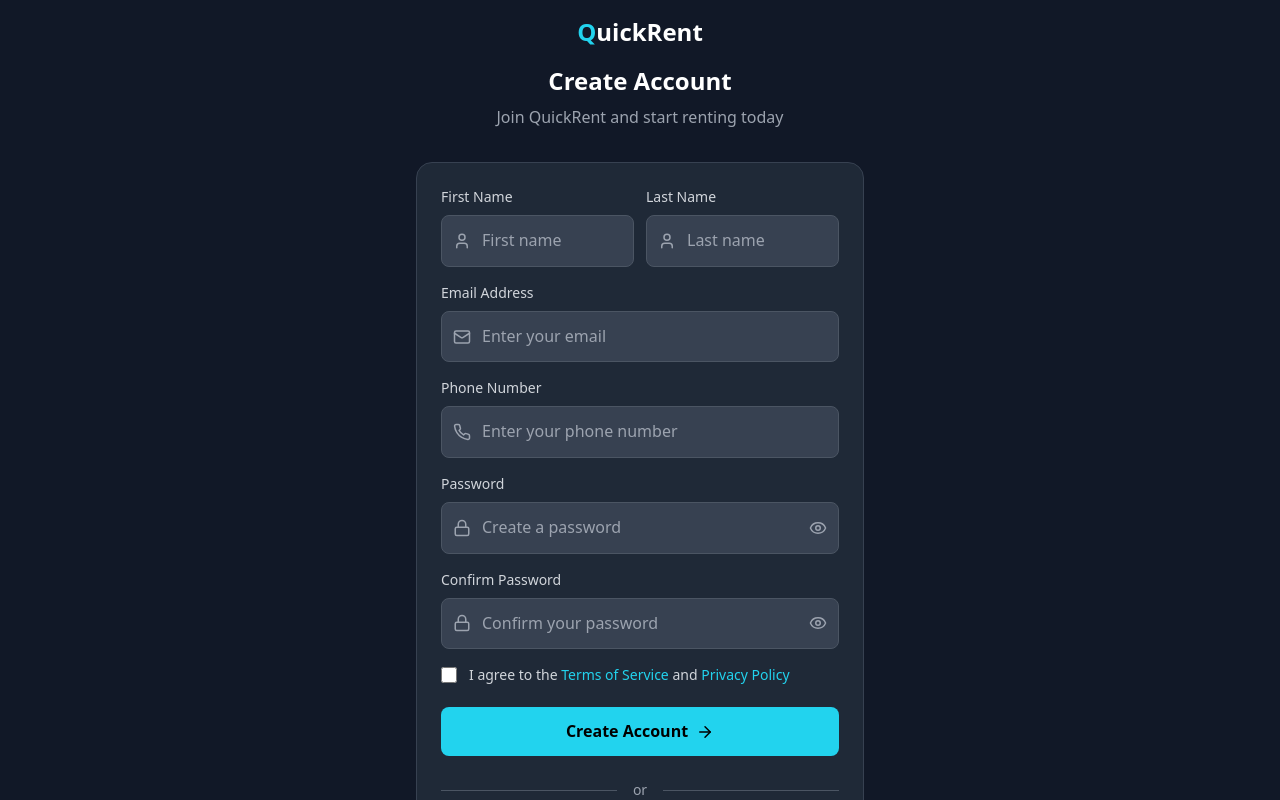
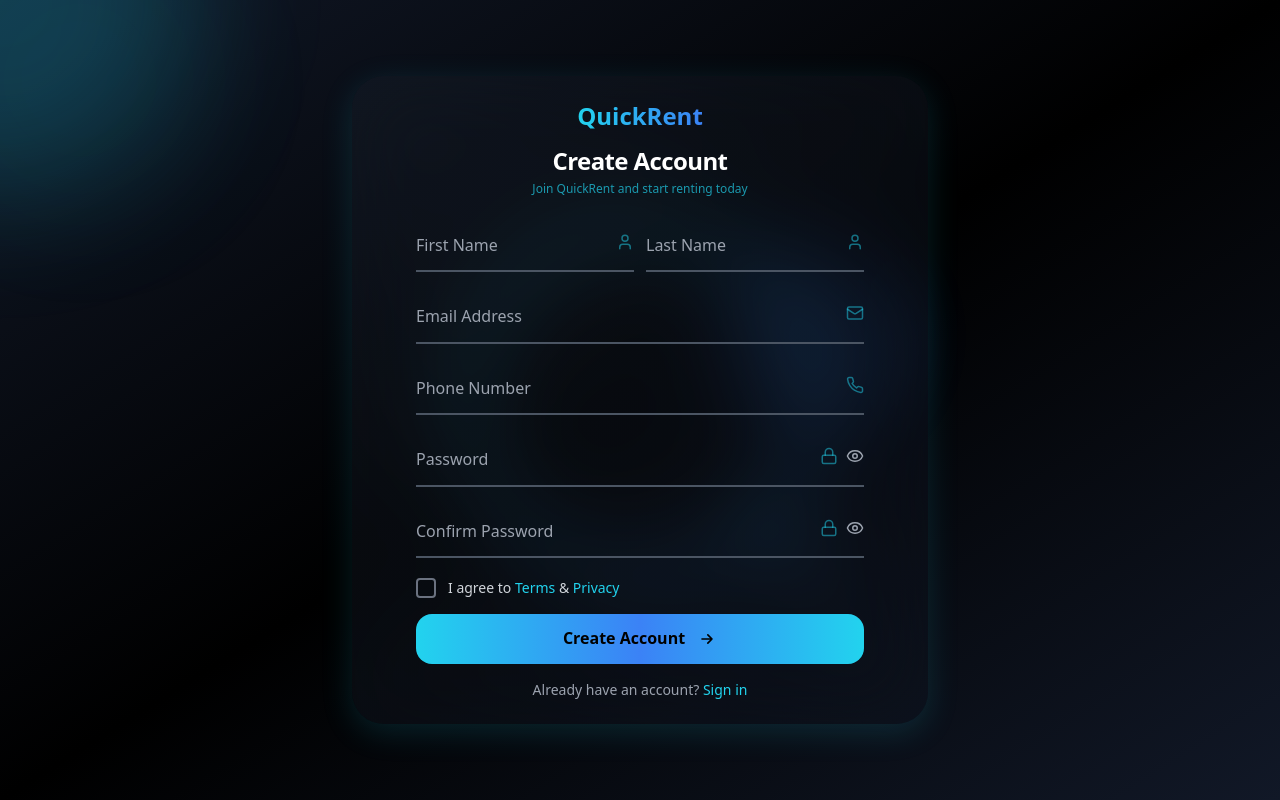
Before and after one commit to SreenandhaVR/QuickRent, a Next.js app: page /register in a window 1280 px wide. Shown: the top 800 px of the page. Built offline with nearby package versions, Linux system fonts and the light colour scheme.

Commit message:
Changed Ui of Register page

```diff
--- a/src/app/register/page.js
+++ b/src/app/register/page.js
@@ -1,9 +1,11 @@
 'use client';
-import { useState } from 'react';
+import { useState, useEffect } from 'react';
 import Link from 'next/link';
-import { Eye, EyeOff, Mail, Lock, User, Phone, ArrowRight, Check } from 'lucide-react';
+import { Eye, EyeOff, Mail, Lock, User, Phone } from 'lucide-react';
+import { useLoading } from '@/contexts/LoadingContext';
 
 export default function Register() {
+  const { loading, setLoading } = useLoading();
   const [formData, setFormData] = useState({
     firstName: '',
     lastName: '',
@@ -16,6 +18,15 @@ export default function Register() {
   const [showConfirmPassword, setShowConfirmPassword] = useState(false);
   const [agreeToTerms, setAgreeToTerms] = useState(false);
   const [passwordStrength, setPasswordStrength] = useState(0);
+  const [mousePosition, setMousePosition] = useState({ x: 0, y: 0 });
+
+  useEffect(() => {
+    const handleMouseMove = (e) => {
+      setMousePosition({ x: e.clientX, y: e.clientY });
+    };
+    window.addEventListener('mousemove', handleMouseMove);
+    return () => window.removeEventListener('mousemove', handleMouseMove);
+  }, []);
 
   const handleInputChange = (e) => {
     const { name, value } = e.target;
@@ -59,6 +70,7 @@ export default function Register() {
       return;
     }
 
+    setLoading(true);
     try {
       const response = await fetch('/api/auth/register', {
         method: 'POST',
@@ -73,165 +85,202 @@ export default function Register() {
         window.location.href = '/onboarding';
       } else {
         alert(data.error || 'Registration failed');
+        setLoading(false);
       }
     } catch (error) {
       alert('Registration failed');
+      setLoading(false);
     }
   };
 
   return (
-    <div className="min-h-screen bg-gray-900 flex items-center justify-center p-4">
-      <div className="w-full max-w-md">
+    <div className="h-screen bg-gradient-to-br from-gray-900 via-black to-gray-900 flex items-center justify-center p-4 relative overflow-hidden">
+      {/* Mouse Follower Glow */}
+      <div
+        className="absolute w-96 h-96 bg-cyan-400/20 rounded-full blur-3xl pointer-events-none transition-all duration-[3500ms] ease-out"
+        style={{
+          left: mousePosition.x - 192,
+          top: mousePosition.y - 192,
+        }}
+      ></div>
+
+      {/* Animated Background */}
+      <div className="absolute inset-0 opacity-20">
+        <div className="absolute top-20 left-20 w-72 h-72 bg-cyan-400 rounded-full blur-3xl animate-pulse"></div>
+        <div className="absolute bottom-20 right-20 w-96 h-96 bg-blue-500 rounded-full blur-3xl animate-pulse" style={{animationDelay: '1s'}}></div>
+      </div>
+
+      {/* Large Q Shape Container */}
+      <div className="relative z-10 w-full max-w-xl">
+        {/* Giant Q Background */}
+        <div className="absolute inset-0 flex items-center justify-center">
+          <svg viewBox="0 0 200 200" className="w-full h-full opacity-30">
+            <defs>
+              <linearGradient id="qGradient" x1="0%" y1="0%" x2="100%" y2="100%">
+                <stop offset="0%" style={{stopColor: '#22d3ee', stopOpacity: 0.6}} />
+                <stop offset="100%" style={{stopColor: '#3b82f6', stopOpacity: 0.6}} />
+              </linearGradient>
+            </defs>
+            <circle cx="100" cy="100" r="60" fill="none" stroke="url(#qGradient)" strokeWidth="12"/>
+            <line x1="140" y1="140" x2="160" y2="160" stroke="url(#qGradient)" strokeWidth="12" strokeLinecap="round"/>
+          </svg>
+        </div>
+
+        {/* Register Form Container */}
+        <div className="relative backdrop-blur-2xl bg-gradient-to-br from-gray-800/30 to-gray-900/30 rounded-[2rem] p-6 shadow-[0_8px_32px_0_rgba(34,211,238,0.15)] hover:shadow-[0_8px_48px_0_rgba(34,211,238,0.25)] transition-all duration-[1000ms] ease-in-out">
           {/* Logo */}
-        <div className="text-center mb-8">
-          <Link href="/" className="inline-block mb-4">
-            <span className="text-2xl font-bold text-white">
-              <span className="text-cyan-400">Q</span>uickRent
+          <div className="text-center mb-6">
+            <Link href="/" className="inline-block mb-3" aria-label="Go to QuickRent homepage">
+              <span className="text-2xl font-bold bg-gradient-to-r from-cyan-400 to-blue-500 bg-clip-text text-transparent">
+                QuickRent
               </span>
             </Link>
-          <h1 className="text-2xl font-bold text-white mb-2">Create Account</h1>
-          <p className="text-gray-400">Join QuickRent and start renting today</p>
+            <h1 className="text-2xl font-bold text-white mb-1 tracking-tight">Create Account</h1>
+            <p className="text-cyan-400/70 text-xs">Join QuickRent and start renting today</p>
           </div>
 
-        {/* Registration Form */}
-        <div className="bg-gray-800 rounded-2xl p-6 border border-gray-700">
-          <form onSubmit={handleSubmit} className="space-y-4">
-            {/* Name Fields */}
-            <div className="grid grid-cols-2 gap-3">
-              <div>
-                <label className="block text-sm font-medium text-gray-300 mb-2">
-                  First Name
-                </label>
+        <div className="max-w-md mx-auto">
+          <form onSubmit={handleSubmit}>
+            <div className="grid grid-cols-2 gap-3 mb-5">
               <div className="relative">
-                  <User className="absolute left-3 top-1/2 transform -translate-y-1/2 text-gray-400" size={18} />
                 <input
                   type="text"
                   name="firstName"
                   value={formData.firstName}
                   onChange={handleInputChange}
-                    className="w-full pl-10 pr-4 py-3 bg-gray-700 border border-gray-600 rounded-lg text-white placeholder-gray-400 focus:outline-none focus:ring-2 focus:ring-cyan-400 focus:border-transparent"
-                    placeholder="First name"
+                  className="w-full bg-transparent border-0 border-b-2 border-gray-600 py-3 text-cyan-400 placeholder-transparent focus:outline-none focus:border-cyan-400 transition-all duration-500 peer"
+                  placeholder="First Name"
+                  id="firstName"
+                  autoComplete="given-name"
+                  aria-label="First Name"
                   required
                 />
+                <label htmlFor="firstName" className="absolute left-0 -top-3.5 text-gray-400 text-sm transition-all peer-placeholder-shown:text-base peer-placeholder-shown:text-gray-400 peer-placeholder-shown:top-3 peer-focus:-top-3.5 peer-focus:text-cyan-400 peer-focus:text-sm">
+                  First Name
+                </label>
+                <User className="absolute right-0 top-3 text-cyan-400/50" size={18} aria-hidden="true" />
               </div>
-              </div>
-              <div>
-                <label className="block text-sm font-medium text-gray-300 mb-2">
-                  Last Name
-                </label>
               <div className="relative">
-                  <User className="absolute left-3 top-1/2 transform -translate-y-1/2 text-gray-400" size={18} />
                 <input
                   type="text"
                   name="lastName"
                   value={formData.lastName}
                   onChange={handleInputChange}
-                    className="w-full pl-10 pr-4 py-3 bg-gray-700 border border-gray-600 rounded-lg text-white placeholder-gray-400 focus:outline-none focus:ring-2 focus:ring-cyan-400 focus:border-transparent"
-                    placeholder="Last name"
+                  className="w-full bg-transparent border-0 border-b-2 border-gray-600 py-3 text-cyan-400 placeholder-transparent focus:outline-none focus:border-cyan-400 transition-all duration-500 peer"
+                  placeholder="Last Name"
+                  id="lastName"
+                  autoComplete="family-name"
+                  aria-label="Last Name"
                   required
                 />
-                </div>
+                <label htmlFor="lastName" className="absolute left-0 -top-3.5 text-gray-400 text-sm transition-all peer-placeholder-shown:text-base peer-placeholder-shown:text-gray-400 peer-placeholder-shown:top-3 peer-focus:-top-3.5 peer-focus:text-cyan-400 peer-focus:text-sm">
+                  Last Name
+                </label>
+                <User className="absolute right-0 top-3 text-cyan-400/50" size={18} aria-hidden="true" />
               </div>
             </div>
 
-            {/* Email Field */}
-            <div>
-              <label className="block text-sm font-medium text-gray-300 mb-2">
-                Email Address
-              </label>
-              <div className="relative">
-                <Mail className="absolute left-3 top-1/2 transform -translate-y-1/2 text-gray-400" size={18} />
+            <div className="relative mb-5">
               <input
                 type="email"
                 name="email"
                 value={formData.email}
                 onChange={handleInputChange}
-                  className="w-full pl-10 pr-4 py-3 bg-gray-700 border border-gray-600 rounded-lg text-white placeholder-gray-400 focus:outline-none focus:ring-2 focus:ring-cyan-400 focus:border-transparent"
-                  placeholder="Enter your email"
+                className="w-full bg-transparent border-0 border-b-2 border-gray-600 py-3 text-cyan-400 placeholder-transparent focus:outline-none focus:border-cyan-400 transition-all duration-500 peer"
+                placeholder="Email Address"
+                id="email"
+                autoComplete="email"
+                aria-label="Email Address"
                 required
               />
-              </div>
+              <label htmlFor="email" className="absolute left-0 -top-3.5 text-gray-400 text-sm transition-all peer-placeholder-shown:text-base peer-placeholder-shown:text-gray-400 peer-placeholder-shown:top-3 peer-focus:-top-3.5 peer-focus:text-cyan-400 peer-focus:text-sm">
+                Email Address
+              </label>
+              <Mail className="absolute right-0 top-3 text-cyan-400/50" size={18} aria-hidden="true" />
             </div>
 
-            {/* Phone Field */}
-            <div>
-              <label className="block text-sm font-medium text-gray-300 mb-2">
-                Phone Number
-              </label>
-              <div className="relative">
-                <Phone className="absolute left-3 top-1/2 transform -translate-y-1/2 text-gray-400" size={18} />
+            <div className="relative mb-5">
               <input
                 type="tel"
                 name="phone"
                 value={formData.phone}
                 onChange={handleInputChange}
-                  className="w-full pl-10 pr-4 py-3 bg-gray-700 border border-gray-600 rounded-lg text-white placeholder-gray-400 focus:outline-none focus:ring-2 focus:ring-cyan-400 focus:border-transparent"
-                  placeholder="Enter your phone number"
+                className="w-full bg-transparent border-0 border-b-2 border-gray-600 py-3 text-cyan-400 placeholder-transparent focus:outline-none focus:border-cyan-400 transition-all duration-500 peer"
+                placeholder="Phone Number"
+                id="phone"
+                autoComplete="tel"
+                aria-label="Phone Number"
                 required
               />
-              </div>
+              <label htmlFor="phone" className="absolute left-0 -top-3.5 text-gray-400 text-sm transition-all peer-placeholder-shown:text-base peer-placeholder-shown:text-gray-400 peer-placeholder-shown:top-3 peer-focus:-top-3.5 peer-focus:text-cyan-400 peer-focus:text-sm">
+                Phone Number
+              </label>
+              <Phone className="absolute right-0 top-3 text-cyan-400/50" size={18} aria-hidden="true" />
             </div>
 
-            {/* Password Field */}
-            <div>
-              <label className="block text-sm font-medium text-gray-300 mb-2">
-                Password
-              </label>
-              <div className="relative">
-                <Lock className="absolute left-3 top-1/2 transform -translate-y-1/2 text-gray-400" size={18} />
+            <div className="relative mb-5">
               <input
                 type={showPassword ? 'text' : 'password'}
                 name="password"
                 value={formData.password}
                 onChange={handleInputChange}
-                  className="w-full pl-10 pr-12 py-3 bg-gray-700 border border-gray-600 rounded-lg text-white placeholder-gray-400 focus:outline-none focus:ring-2 focus:ring-cyan-400 focus:border-transparent"
-                  placeholder="Create a password"
+                className="w-full bg-transparent border-0 border-b-2 border-gray-600 py-3 text-cyan-400 placeholder-transparent focus:outline-none focus:border-cyan-400 transition-all duration-500 peer"
+                placeholder="Password"
+                id="password"
+                autoComplete="new-password"
+                aria-label="Password"
                 required
               />
+              <label htmlFor="password" className="absolute left-0 -top-3.5 text-gray-400 text-sm transition-all peer-placeholder-shown:text-base peer-placeholder-shown:text-gray-400 peer-placeholder-shown:top-3 peer-focus:-top-3.5 peer-focus:text-cyan-400 peer-focus:text-sm">
+                Password
+              </label>
+              <div className="absolute right-0 top-3 flex gap-2">
+                <Lock className="text-cyan-400/50" size={18} aria-hidden="true" />
                 <button
                   type="button"
                   onClick={() => setShowPassword(!showPassword)}
-                  className="absolute right-3 top-1/2 transform -translate-y-1/2 text-gray-400 hover:text-gray-300"
+                  className="text-gray-400 hover:text-cyan-400 transition-colors"
+                  aria-label={showPassword ? 'Hide password' : 'Show password'}
                 >
                   {showPassword ? <EyeOff size={18} /> : <Eye size={18} />}
                 </button>
               </div>
-              {/* Password Strength Indicator */}
               {formData.password && (
-                <div className="mt-2">
-                  <div className="flex items-center space-x-2">
-                    <div className="flex-1 bg-gray-600 rounded-full h-2">
+                <div className="absolute -bottom-5 left-0 right-0 flex items-center space-x-2">
+                  <div className="flex-1 bg-white/10 rounded-full h-1">
                     <div
-                        className={`h-2 rounded-full transition-all ${getPasswordStrengthColor()}`}
+                      className={`h-1 rounded-full transition-all duration-500 ${getPasswordStrengthColor()}`}
                       style={{ width: `${(passwordStrength / 5) * 100}%` }}
                     ></div>
                   </div>
-                    <span className="text-xs text-gray-400">{getPasswordStrengthText()}</span>
-                  </div>
+                  <span className="text-xs text-gray-400 whitespace-nowrap">{getPasswordStrengthText()}</span>
                 </div>
               )}
             </div>
 
-            {/* Confirm Password Field */}
-            <div>
-              <label className="block text-sm font-medium text-gray-300 mb-2">
-                Confirm Password
-              </label>
-              <div className="relative">
-                <Lock className="absolute left-3 top-1/2 transform -translate-y-1/2 text-gray-400" size={18} />
+            <div className="relative mb-5">
               <input
                 type={showConfirmPassword ? 'text' : 'password'}
                 name="confirmPassword"
                 value={formData.confirmPassword}
                 onChange={handleInputChange}
-                  className="w-full pl-10 pr-12 py-3 bg-gray-700 border border-gray-600 rounded-lg text-white placeholder-gray-400 focus:outline-none focus:ring-2 focus:ring-cyan-400 focus:border-transparent"
-                  placeholder="Confirm your password"
+                className="w-full bg-transparent border-0 border-b-2 border-gray-600 py-3 text-cyan-400 placeholder-transparent focus:outline-none focus:border-cyan-400 transition-all duration-500 peer"
+                placeholder="Confirm Password"
+                id="confirmPassword"
+                autoComplete="new-password"
+                aria-label="Confirm Password"
                 required
               />
+              <label htmlFor="confirmPassword" className="absolute left-0 -top-3.5 text-gray-400 text-sm transition-all peer-placeholder-shown:text-base peer-placeholder-shown:text-gray-400 peer-placeholder-shown:top-3 peer-focus:-top-3.5 peer-focus:text-cyan-400 peer-focus:text-sm">
+                Confirm Password
+              </label>
+              <div className="absolute right-0 top-3 flex gap-2">
+                <Lock className="text-cyan-400/50" size={18} aria-hidden="true" />
                 <button
                   type="button"
                   onClick={() => setShowConfirmPassword(!showConfirmPassword)}
-                  className="absolute right-3 top-1/2 transform -translate-y-1/2 text-gray-400 hover:text-gray-300"
+                  className="text-gray-400 hover:text-cyan-400 transition-colors"
+                  aria-label={showConfirmPassword ? 'Hide confirm password' : 'Show confirm password'}
                 >
                   {showConfirmPassword ? <EyeOff size={18} /> : <Eye size={18} />}
                 </button>
@@ -241,62 +290,52 @@ export default function Register() {
               )}
             </div>
 
-            {/* Terms Agreement */}
-            <div className="flex items-start space-x-3">
+            <div className="flex items-center justify-between mb-4">
+              <label className="flex items-center cursor-pointer group">
                 <div className="relative">
                   <input
                     type="checkbox"
                     checked={agreeToTerms}
                     onChange={(e) => setAgreeToTerms(e.target.checked)}
-                  className="w-4 h-4 text-cyan-400 bg-gray-700 border-gray-600 rounded focus:ring-cyan-400 focus:ring-2"
+                    className="sr-only"
                   />
+                  <div className={`w-5 h-5 border-2 rounded transition-all duration-300 ${agreeToTerms ? 'border-cyan-400 bg-cyan-400' : 'border-gray-500'}`}>
                     {agreeToTerms && (
-                  <Check className="absolute top-0 left-0 w-4 h-4 text-cyan-400 pointer-events-none" size={16} />
+                      <svg className="w-5 h-5 text-black" fill="none" stroke="currentColor" viewBox="0 0 24 24">
+                        <path strokeLinecap="round" strokeLinejoin="round" strokeWidth={3} d="M5 13l4 4L19 7" />
+                      </svg>
                     )}
                   </div>
-              <p className="text-sm text-gray-300">
-                I agree to the{' '}
-                <Link href="/terms" className="text-cyan-400 hover:text-cyan-300">
-                  Terms of Service
+                </div>
+                <span className="ml-3 text-sm text-gray-300 group-hover:text-white transition-colors">
+                  I agree to{' '}
+                  <Link href="/terms" className="text-cyan-400 hover:text-cyan-300 underline-offset-4 hover:underline">
+                    Terms
                   </Link>{' '}
-                and{' '}
-                <Link href="/privacy" className="text-cyan-400 hover:text-cyan-300">
-                  Privacy Policy
+                  &{' '}
+                  <Link href="/privacy" className="text-cyan-400 hover:text-cyan-300 underline-offset-4 hover:underline">
+                    Privacy
                   </Link>
-              </p>
+                </span>
+              </label>
             </div>
 
-            {/* Register Button */}
             <button
               type="submit"
-              className="w-full bg-cyan-400 text-black font-semibold py-3 px-4 rounded-lg hover:bg-cyan-300 transition-colors flex items-center justify-center space-x-2"
+              disabled={loading}
+              aria-label="Create your account"
+              className="w-full bg-gradient-to-r from-cyan-400 via-blue-500 to-cyan-400 text-black font-bold py-3 px-6 rounded-2xl transition-all duration-[800ms] ease-out flex items-center justify-center gap-3 disabled:opacity-50 disabled:cursor-not-allowed hover:scale-[1.02] hover:shadow-[0_0_30px_rgba(34,211,238,0.5)] group"
             >
               <span>Create Account</span>
-              <ArrowRight size={18} />
+              <svg className="w-5 h-5 group-hover:translate-x-1 transition-transform duration-300" fill="none" stroke="currentColor" viewBox="0 0 24 24" aria-hidden="true">
+                <path strokeLinecap="round" strokeLinejoin="round" strokeWidth={2} d="M13 7l5 5m0 0l-5 5m5-5H6" />
+              </svg>
             </button>
           </form>
 
-          {/* Divider */}
-          <div className="my-6 flex items-center">
-            <div className="flex-1 border-t border-gray-600"></div>
-            <span className="px-4 text-gray-400 text-sm">or</span>
-            <div className="flex-1 border-t border-gray-600"></div>
-          </div>
-
-          {/* Social Registration */}
-          <div className="space-y-3">
-            <button className="w-full bg-gray-700 text-white font-medium py-3 px-4 rounded-lg hover:bg-gray-600 transition-colors border border-gray-600">
-              Sign up with Google
-            </button>
-            <button className="w-full bg-gray-700 text-white font-medium py-3 px-4 rounded-lg hover:bg-gray-600 transition-colors border border-gray-600">
-              Sign up with Facebook
-            </button>
-          </div>
-        </div>
-
           {/* Login Link */}
-        <div className="text-center mt-6">
-          <p className="text-gray-400">
+          <div className="text-center mt-4">
+            <p className="text-gray-400 text-sm">
               Already have an account?{' '}
               <Link href="/login" className="text-cyan-400 hover:text-cyan-300 font-medium">
                 Sign in
@@ -305,5 +344,7 @@ export default function Register() {
           </div>
         </div>
         </div>
+      </div>
+    </div>
   );
 }
```
Lines whose indentation alone changed are shown as unchanged.
